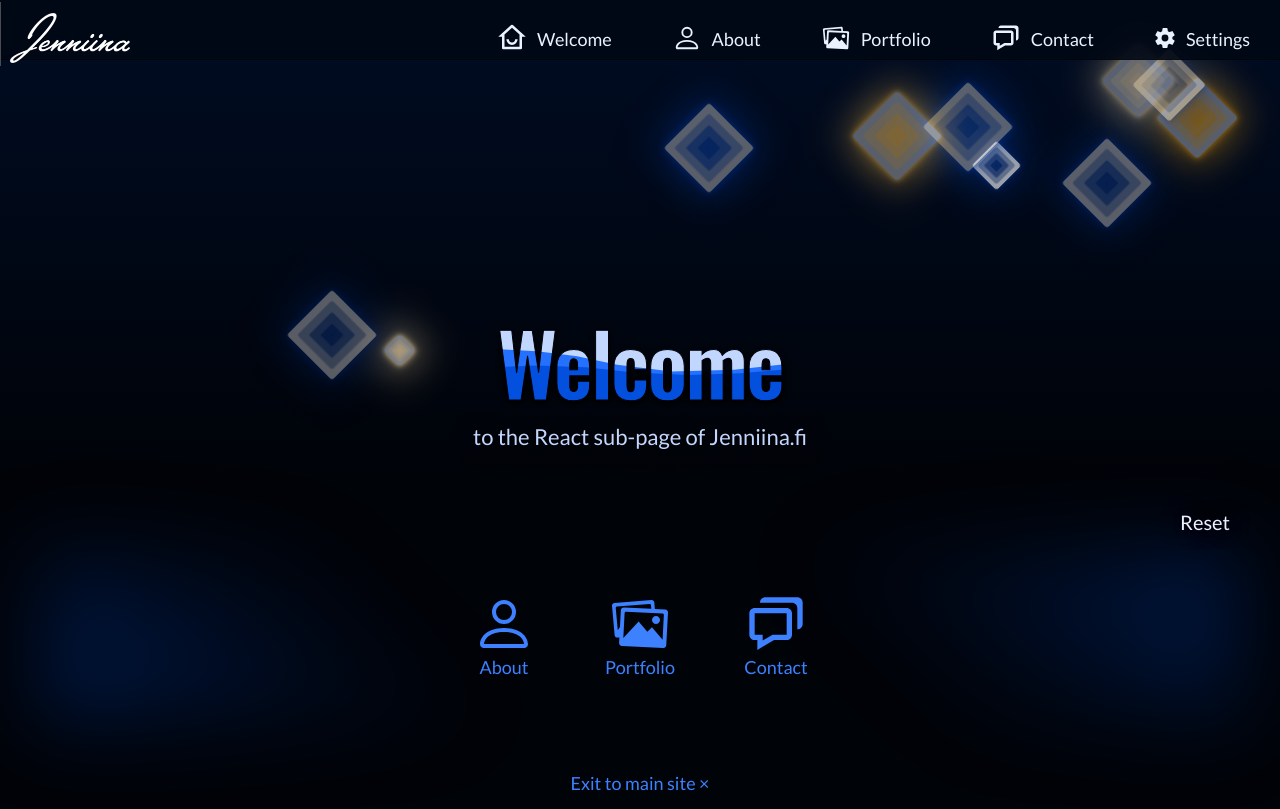
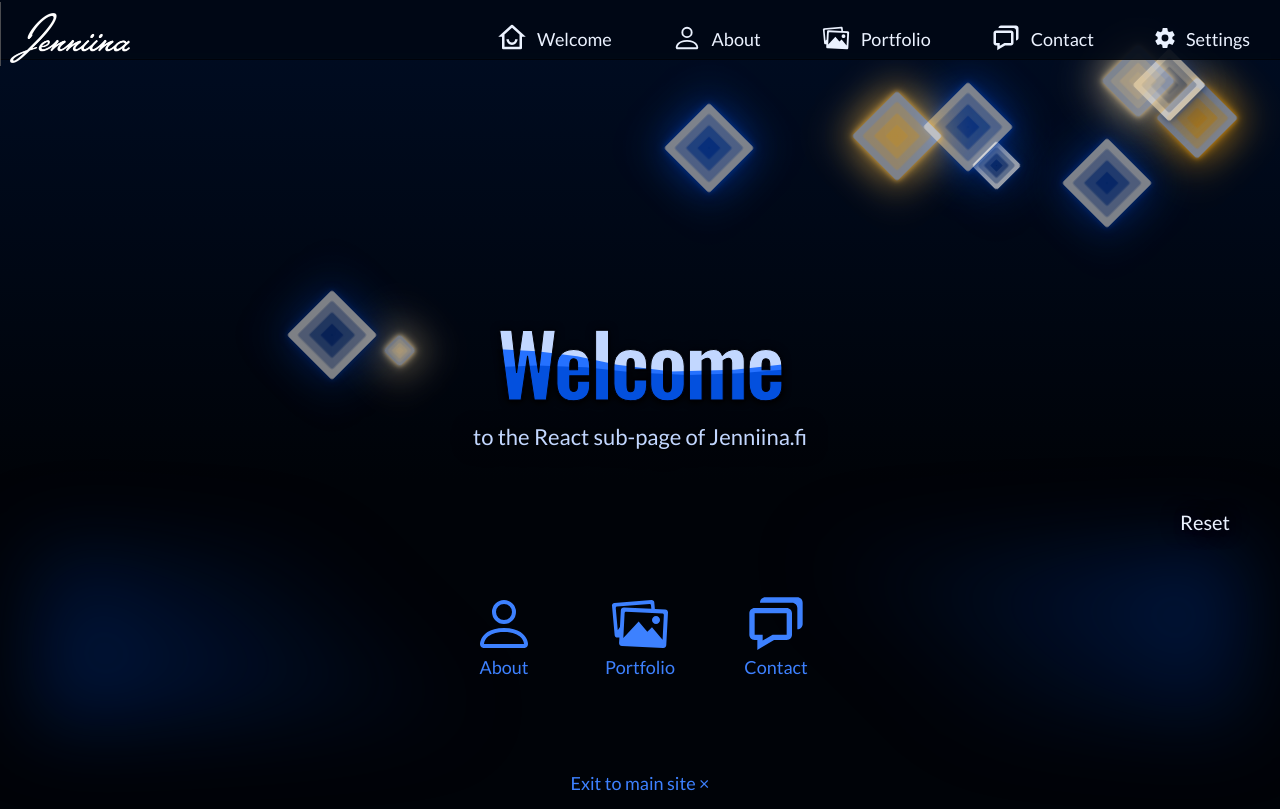
Before and after one commit to jenniina/react-sub-site, a React (Vite) app: page / in a window 1280 px wide. Built offline with nearby package versions, Linux system fonts and the light colour scheme; no server answers.

Commit message:
Put Welcome page's geometric shapes behind title and increase opacity

```diff
--- a/src/components/Hero/Hero.tsx
+++ b/src/components/Hero/Hero.tsx
@@ -241,7 +241,7 @@ export default function Hero({ heading, text }: { heading: string; text: string
                                 minHeight: `20px`,
                                 borderRadius: '3px',
                                 opacity: `${item.size > 6
-                                    ? `0.5`
+                                    ? `0.7`
                                     : `0.${Math.ceil(item.size + 3)}`
                                     }`
                                 ,
--- a/src/components/Hero/hero.module.css
+++ b/src/components/Hero/hero.module.css
@@ -26,6 +26,10 @@
 .hero h1,
 .hero p {
   overflow: visible;
+}
+.hero.Welcome h1,
+.hero.Welcome p {
+  z-index: 3;
 }
 
 .hero h1 {
```
